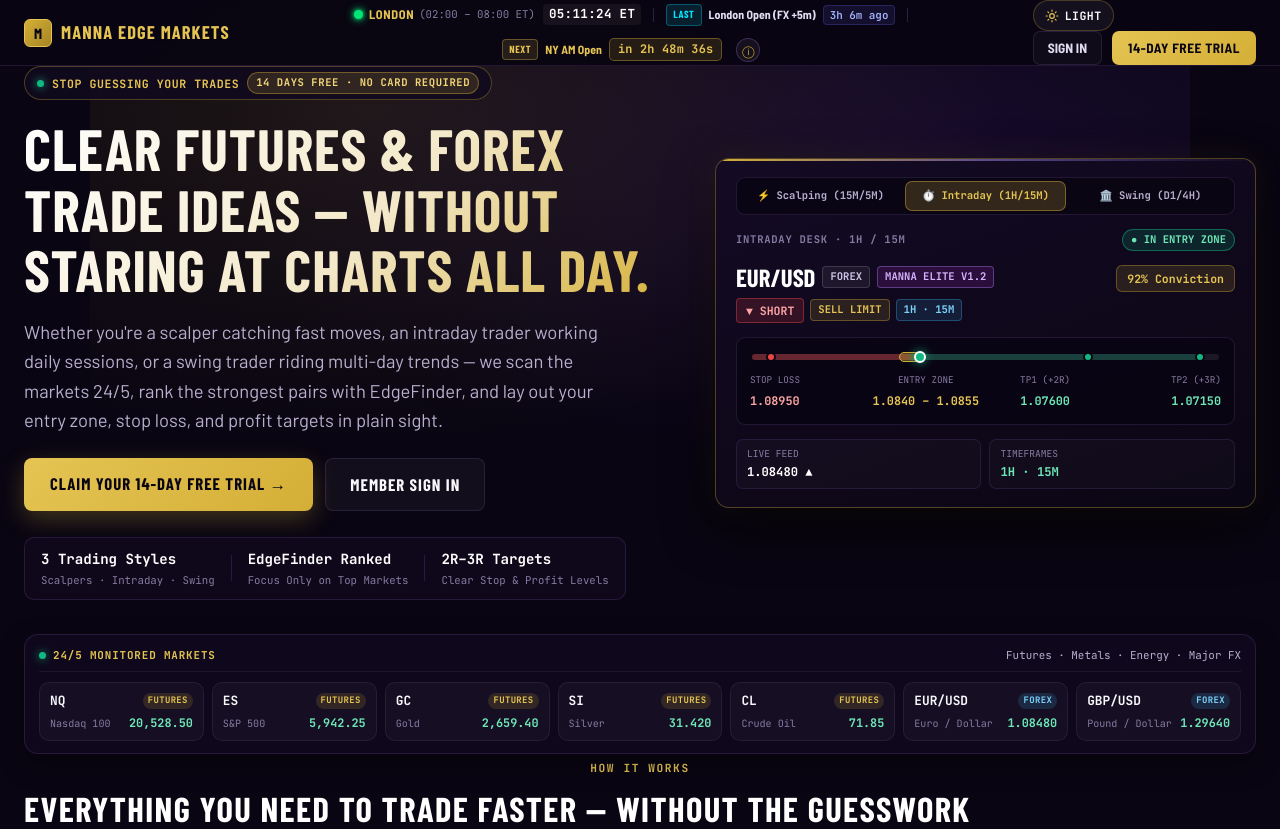
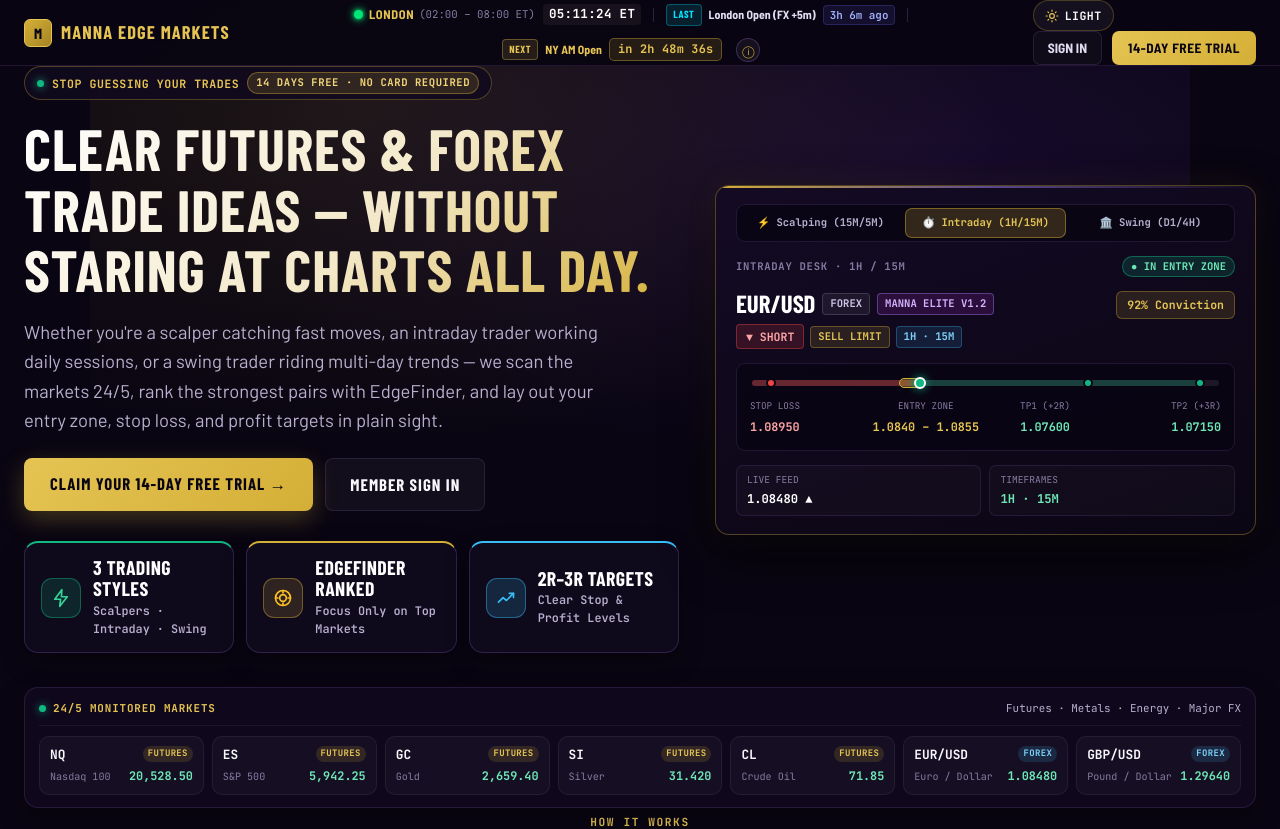
Before and after one commit to nexttrader/manna-edge-markets, a React (Vite) app in the folder frontend/: page / in a window 1280 px wide. Shown: the top 829 px of the page. Built offline with nearby package versions, Linux system fonts and the light colour scheme; no server answers; a web font is replaced by a local one.

Commit message:
Upgrade hero KPI strip into larger eye-catching 3-card callout grid

```diff
--- a/frontend/src/index.css
+++ b/frontend/src/index.css
@@ -509,13 +509,34 @@ html[data-theme="light"] .home-footer {
 }
 
 html[data-theme="light"] .hero-badge,
-html[data-theme="light"] .hero-kpi-strip,
+html[data-theme="light"] .hero-kpi-item,
 html[data-theme="light"] .hero-preview-card,
 html[data-theme="light"] .home-ticker-shell,
 html[data-theme="light"] .feature-card {
   background: #ffffff;
   border-color: rgba(15, 23, 42, 0.1);
   box-shadow: 0 10px 26px rgba(15, 23, 42, 0.06);
+}
+
+html[data-theme="light"] .hero-kpi-strip {
+  background: transparent;
+  border: none;
+  box-shadow: none;
+}
+
+html[data-theme="light"] .hero-kpi-icon.is-emerald {
+  color: #047857;
+  background: rgba(16, 185, 129, 0.14);
+}
+
+html[data-theme="light"] .hero-kpi-icon.is-gold {
+  color: #9a6d04;
+  background: rgba(212, 175, 55, 0.16);
+}
+
+html[data-theme="light"] .hero-kpi-icon.is-blue {
+  color: #0369a1;
+  background: rgba(56, 189, 248, 0.14);
 }
 
 html[data-theme="light"] .hp-style-tabs,
--- a/frontend/src/pages/HomePage.css
+++ b/frontend/src/pages/HomePage.css
@@ -279,38 +279,101 @@
 }
 
 .hero-kpi-strip {
-  display: flex;
-  align-items: center;
-  flex-wrap: wrap;
-  gap: 16px;
-  margin-top: 8px;
-  padding: 11px 16px;
-  border-radius: 10px;
-  background: rgba(17, 10, 30, 0.85);
-  border: 1px solid var(--kdt-purple-border);
+  display: grid;
+  grid-template-columns: repeat(3, minmax(0, 1fr));
+  gap: 12px;
+  margin-top: 12px;
+  width: 100%;
 }
 
 .hero-kpi-item {
   display: flex;
+  align-items: center;
+  gap: 12px;
+  padding: 14px 16px;
+  border-radius: 14px;
+  background: rgba(17, 10, 30, 0.9);
+  border: 1px solid rgba(180, 130, 255, 0.2);
+  box-shadow: 0 10px 24px rgba(0, 0, 0, 0.28);
+  transition: transform 0.16s ease, border-color 0.18s ease, box-shadow 0.18s ease;
+}
+
+.hero-kpi-item:hover {
+  transform: translateY(-2px);
+}
+
+.hero-kpi-item.is-emerald {
+  border-top: 2px solid #10b981;
+}
+
+.hero-kpi-item.is-gold {
+  border-top: 2px solid #d4af37;
+}
+
+.hero-kpi-item.is-blue {
+  border-top: 2px solid #38bdf8;
+}
+
+.hero-kpi-icon {
+  flex: 0 0 40px;
+  width: 40px;
+  height: 40px;
+  border-radius: 11px;
+  display: inline-flex;
+  align-items: center;
+  justify-content: center;
+}
+
+.hero-kpi-icon svg {
+  width: 20px;
+  height: 20px;
+}
+
+.hero-kpi-icon.is-emerald {
+  background: rgba(16, 185, 129, 0.16);
+  border: 1px solid rgba(16, 185, 129, 0.42);
+  color: #34d399;
+}
+
+.hero-kpi-icon.is-gold {
+  background: rgba(212, 175, 55, 0.16);
+  border: 1px solid rgba(212, 175, 55, 0.42);
+  color: #fbbf24;
+}
+
+.hero-kpi-icon.is-blue {
+  background: rgba(56, 189, 248, 0.16);
+  border: 1px solid rgba(56, 189, 248, 0.42);
+  color: #38bdf8;
+}
+
+.hero-kpi-text {
+  min-width: 0;
+  display: flex;
   flex-direction: column;
-  gap: 2px;
+  gap: 3px;
 }
 
 .hero-kpi-val {
-  font-size: 0.88rem;
-  font-weight: 800;
+  font-family: var(--font-headline);
+  font-size: 1.24rem;
+  font-weight: 900;
+  letter-spacing: 0.02em;
+  text-transform: uppercase;
+  line-height: 1.08;
   color: #ffffff;
 }
 
 .hero-kpi-lbl {
-  font-size: 0.67rem;
-  color: var(--text-muted);
+  font-size: 0.74rem;
+  font-weight: 600;
+  color: var(--kdt-white-muted);
 }
 
-.hero-kpi-divider {
-  width: 1px;
-  height: 26px;
-  background: rgba(180, 130, 255, 0.16);
+@media (max-width: 780px) {
+  .hero-kpi-strip {
+    grid-template-columns: 1fr;
+  }
 }
 
 /* Sample Signal Card Preview Bento Widget */
--- a/frontend/src/pages/HomePage.tsx
+++ b/frontend/src/pages/HomePage.tsx
@@ -220,20 +220,42 @@ export const HomePage: React.FC = () => {
                 )}
               </div>
 
-              <div className="hero-kpi-strip font-mono">
-                <div className="hero-kpi-item">
-                  <span className="hero-kpi-val">3 Trading Styles</span>
-                  <span className="hero-kpi-lbl">Scalpers · Intraday · Swing</span>
+              <div className="hero-kpi-strip">
+                <div className="hero-kpi-item is-emerald">
+                  <div className="hero-kpi-icon is-emerald" aria-hidden="true">
+                    <svg viewBox="0 0 24 24" fill="none" stroke="currentColor" strokeWidth="2" strokeLinecap="round" strokeLinejoin="round">
+                      <path d="M13 2L4.5 13.5H11.5L10.5 22L19.5 10.5H12.5L13 2Z" />
+                    </svg>
+                  </div>
+                  <div className="hero-kpi-text">
+                    <span className="hero-kpi-val">3 Trading Styles</span>
+                    <span className="hero-kpi-lbl font-mono">Scalpers · Intraday · Swing</span>
+                  </div>
                 </div>
-                <div className="hero-kpi-divider" aria-hidden="true" />
-                <div className="hero-kpi-item">
-                  <span className="hero-kpi-val">EdgeFinder Ranked</span>
-                  <span className="hero-kpi-lbl">Focus Only on Top Markets</span>
+                <div className="hero-kpi-item is-gold">
+                  <div className="hero-kpi-icon is-gold" aria-hidden="true">
+                    <svg viewBox="0 0 24 24" fill="none" stroke="currentColor" strokeWidth="2" strokeLinecap="round" strokeLinejoin="round">
+                      <circle cx="12" cy="12" r="9" />
+                      <circle cx="12" cy="12" r="4" />
+                      <path d="M12 3v3M12 18v3M3 12h3M18 12h3" />
+                    </svg>
+                  </div>
+                  <div className="hero-kpi-text">
+                    <span className="hero-kpi-val">EdgeFinder Ranked</span>
+                    <span className="hero-kpi-lbl font-mono">Focus Only on Top Markets</span>
+                  </div>
                 </div>
-                <div className="hero-kpi-divider" aria-hidden="true" />
-                <div className="hero-kpi-item">
-                  <span className="hero-kpi-val">2R–3R Targets</span>
-                  <span className="hero-kpi-lbl">Clear Stop &amp; Profit Levels</span>
+                <div className="hero-kpi-item is-blue">
+                  <div className="hero-kpi-icon is-blue" aria-hidden="true">
+                    <svg viewBox="0 0 24 24" fill="none" stroke="currentColor" strokeWidth="2" strokeLinecap="round" strokeLinejoin="round">
+                      <path d="M3 17L8.5 11.5L12.5 15L21 6.5" />
+                      <path d="M16 6.5H21V11.5" />
+                    </svg>
+                  </div>
+                  <div className="hero-kpi-text">
+                    <span className="hero-kpi-val">2R–3R Targets</span>
+                    <span className="hero-kpi-lbl font-mono">Clear Stop &amp; Profit Levels</span>
+                  </div>
                 </div>
               </div>
             </div>
```
